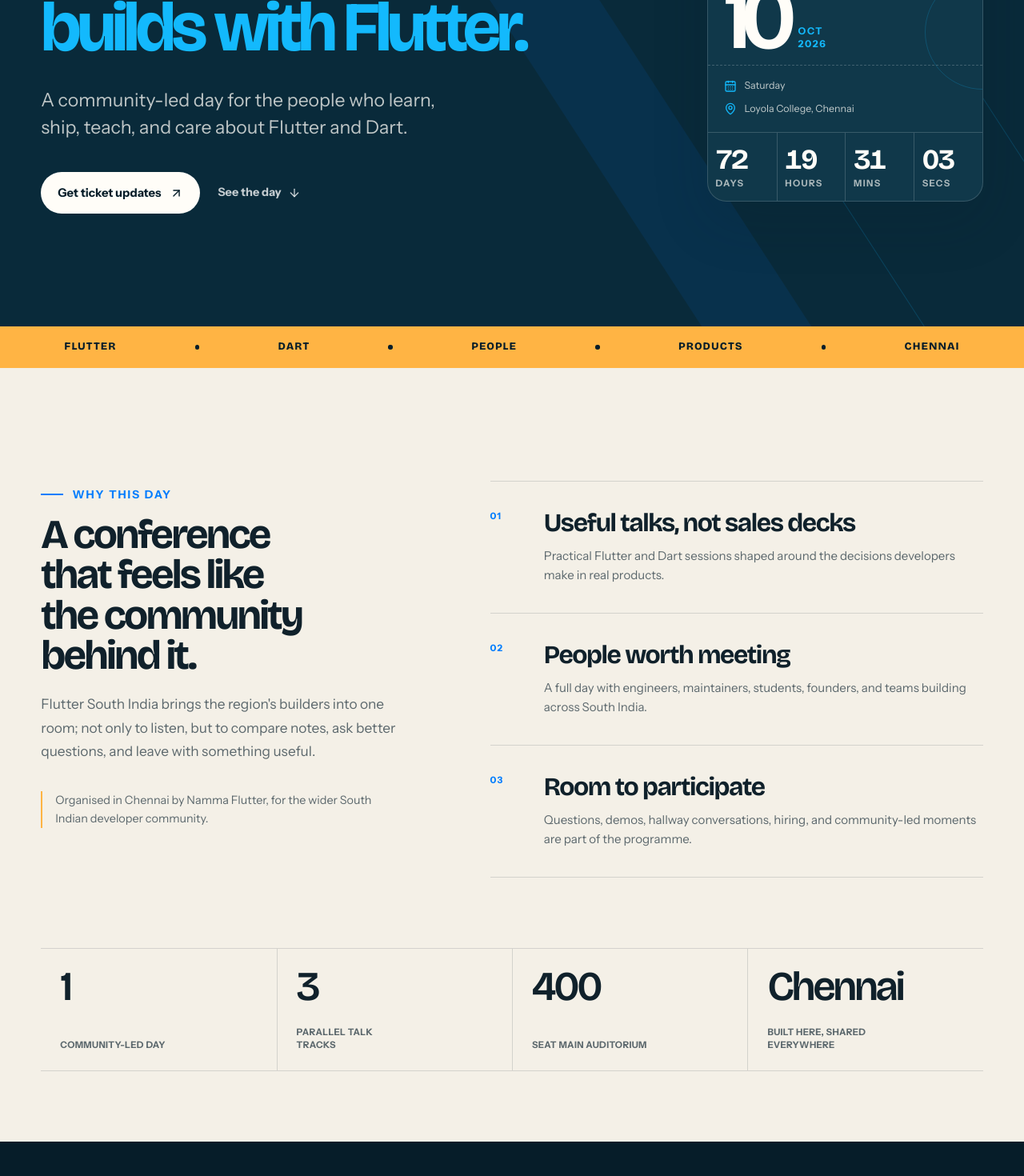
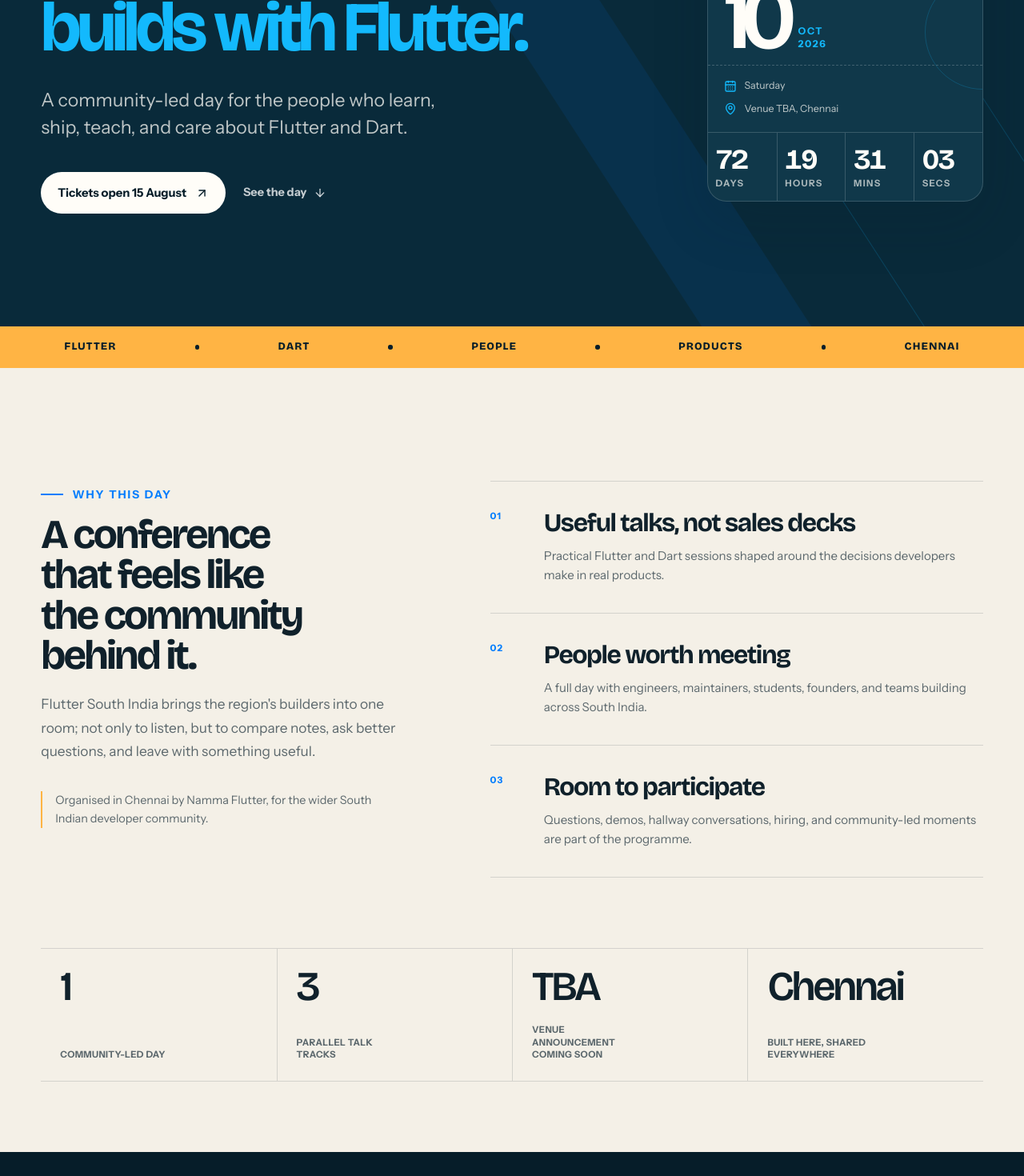
Before and after one commit to Namma-Flutter/Flutter-South-India, a Next.js app: page / in a window 1280 px wide. Shown: the part 340-1810 px from the top of the page at 80% size. Built offline with nearby package versions, Linux system fonts and the light colour scheme.

Commit message:
feat: update ticket and venue details

```diff
--- a/app/layout.tsx
+++ b/app/layout.tsx
@@ -15,10 +15,10 @@
 });
 
 export const metadata: Metadata = {
-  metadataBase: new URL("https://nammaflutter.com"),
+  metadataBase: new URL("https://southindia.nammaflutter.com"),
   title: "Flutter South India 2026 | Chennai",
   description:
-    "A community-led day for Flutter and Dart developers, happening 10 October 2026 at Loyola College, Chennai.",
+    "A community-led day for Flutter and Dart developers, happening 10 October 2026 in Chennai.",
   keywords: [
     "Flutter conference",
     "Dart",
@@ -46,7 +46,7 @@
 }: Readonly<{ children: React.ReactNode }>) {
   return (
     <html lang="en" className={`${display.variable} ${body.variable}`}>
-      <body>{children}</body>
+      <body suppressHydrationWarning>{children}</body>
     </html>
   );
 }
--- a/components/event/EventPage.tsx
+++ b/components/event/EventPage.tsx
@@ -27,7 +27,7 @@
 import styles from "./EventPage.module.css";
 
 const mapLink = `https://www.google.com/maps/search/?api=1&query=${encodeURIComponent(
-  `${eventDetails.venue}, ${eventDetails.address}`,
+  `${eventDetails.city}, Tamil Nadu`,
 )}`;
 
 export default function EventPage() {
@@ -278,7 +278,7 @@
               <SectionIntro
                 eyebrow="The venue"
                 title={`${eventDetails.venue}, ${eventDetails.city}`}
-                copy="The conference comes together in the heart of Chennai, with a main auditorium for shared moments and seminar halls for focused track sessions."
+                copy="The Chennai venue will be announced soon. Access, travel, and arrival details will be shared once confirmed."
               />
 
               <div className={styles.venueAddress} data-reveal>
@@ -288,7 +288,7 @@
                   <span>{eventDetails.address}</span>
                 </p>
                 <a href={mapLink} target="_blank" rel="noreferrer">
-                  Open map
+                  View Chennai
                   <ArrowUpRight aria-hidden="true" size={15} />
                 </a>
               </div>
--- a/data/event/details.ts
+++ b/data/event/details.ts
@@ -6,12 +6,12 @@
   dateISO: "2026-10-10T09:00:00+05:30",
   dateLabel: "10 October 2026",
   dayLabel: "Saturday",
-  venue: "Loyola College",
+  venue: "Venue TBA",
   city: "Chennai",
-  address: "Nungambakkam, Chennai 600034",
+  address: "Details coming soon",
   contact,
   ticketLink: emailLink("Flutter South India 2026 | ticket updates"),
-  ticketLabel: "Get ticket updates",
+  ticketLabel: "Tickets open 15 August",
 } as const;
 
 export const eventNav = [
@@ -26,7 +26,7 @@
 export const eventFacts = [
   { value: "1", label: "community-led day" },
   { value: "3", label: "parallel talk tracks" },
-  { value: "400", label: "seat main auditorium" },
+  { value: "TBA", label: "venue announcement coming soon" },
   { value: "Chennai", label: "built here, shared everywhere" },
 ] as const;
 
@@ -52,10 +52,10 @@
 ] as const;
 
 export const venueNotes = [
-  "Main auditorium with 400+ seats",
-  "Three seminar halls for parallel tracks",
-  "Central Chennai location in Nungambakkam",
-  "On-site parking and accessible event spaces",
+  "Venue announcement coming soon",
+  "Accessibility details to follow",
+  "Travel guidance will be shared",
+  "Parking information will be confirmed",
 ] as const;
 
 export const socialLinks = [
--- a/data/event/faq.ts
+++ b/data/event/faq.ts
@@ -9,7 +9,7 @@
   {
     question: "When will tickets be available?",
     answer:
-      "Ticket details will be shared by Namma Flutter as soon as registration opens. Use the ticket-updates link and we will make sure you hear about it.",
+      "Tickets open on 15 August 2026. Follow Namma Flutter for ticket details and availability updates.",
   },
   {
     question: "Is the speaker line-up final?",
```
